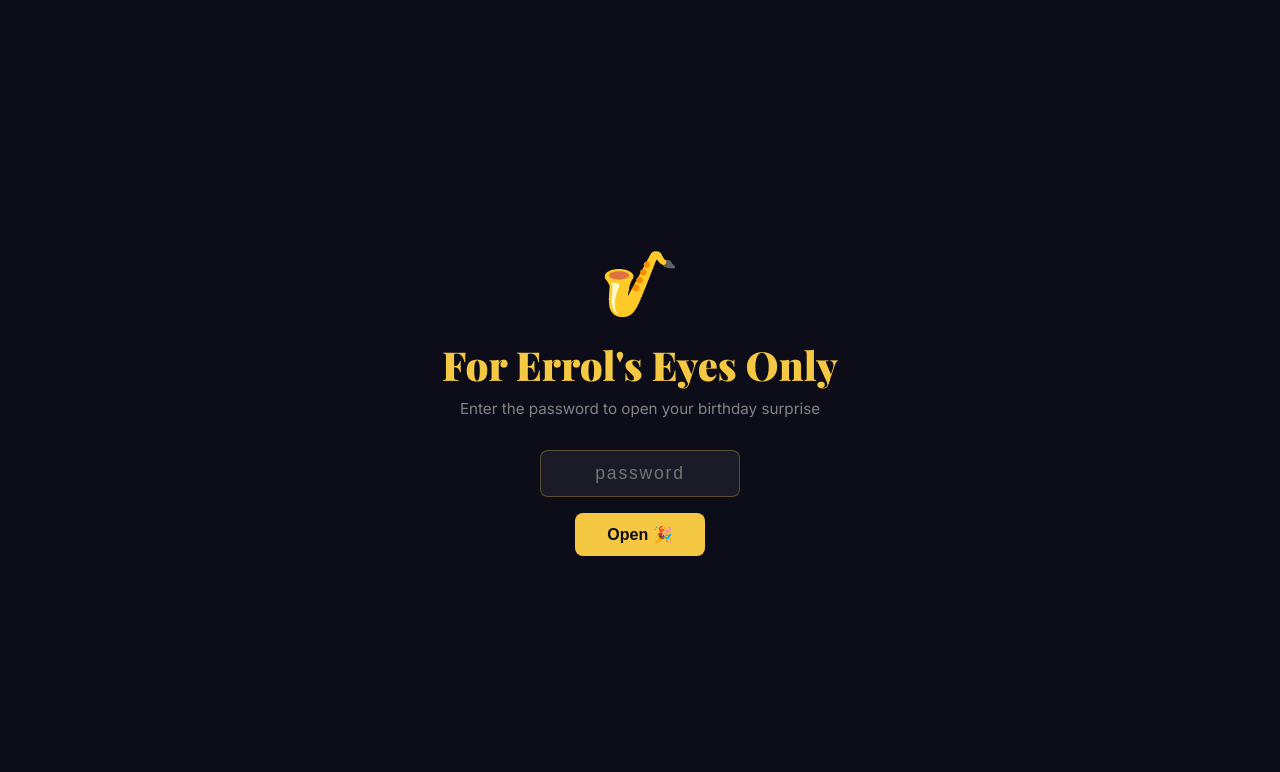
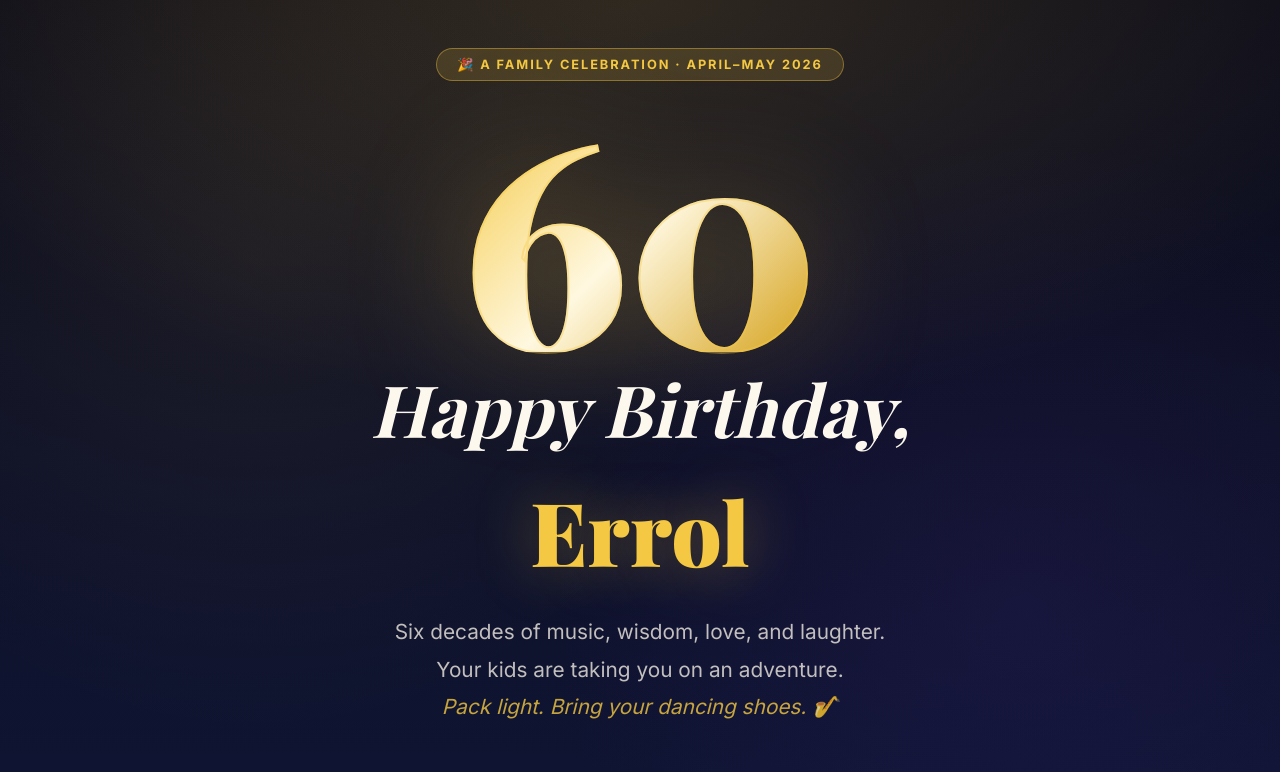
Before and after one commit to kvdsouza/errol-birthday, a plain HTML site: page index.html in a window 1280 px wide. Shown: the top 772 px of the page. Drawn offline with nearby package versions, Linux system fonts and the light colour scheme; a web font is replaced by a local one.

Commit message:
remove password gate - open access for everyone

```diff
--- a/index.html
+++ b/index.html
@@ -558,22 +558,6 @@
 </head>
 <body>
 
-<!-- PASSWORD GATE -->
-<div id="gate" style="position:fixed;inset:0;background:#0d0d1a;z-index:9999;display:flex;flex-direction:column;align-items:center;justify-content:center;font-family:'Inter',sans-serif;">
-  <div style="text-align:center;padding:2rem;">
-    <div style="font-size:4rem;margin-bottom:1rem;">🎷</div>
-    <div style="font-family:'Playfair Display',serif;font-size:2.5rem;font-weight:900;color:#f4c842;margin-bottom:0.5rem;">For Errol's Eyes Only</div>
-    <div style="color:rgba(253,248,238,0.5);font-size:0.95rem;margin-bottom:2rem;">Enter the password to open your birthday surprise</div>
-    <input id="gate-input" type="password" placeholder="password" autocomplete="off"
-      style="background:rgba(255,255,255,0.06);border:1px solid rgba(244,200,66,0.3);color:#fff;font-size:1.1rem;padding:0.75rem 1.25rem;border-radius:8px;text-align:center;outline:none;width:200px;letter-spacing:0.1em;"
-      onkeydown="if(event.key==='Enter')checkPass()" />
-    <br/>
-    <button onclick="checkPass()"
-      style="margin-top:1rem;background:#f4c842;color:#0d0d1a;font-weight:700;font-size:1rem;padding:0.75rem 2rem;border:none;border-radius:8px;cursor:pointer;">Open 🎉</button>
-    <div id="gate-err" style="color:#f87171;font-size:0.85rem;margin-top:0.75rem;display:none;">Not quite — try again! 😄</div>
-  </div>
-</div>
-
 <canvas id="confetti-canvas"></canvas>
 
 <!-- ── HERO ── -->
@@ -1117,17 +1101,6 @@
 </section>
 
 <script>
-// Password gate
-function checkPass() {
-  const val = document.getElementById('gate-input').value.trim().toLowerCase();
-  if (val === 'dad') {
-    document.getElementById('gate').style.display = 'none';
-  } else {
-    document.getElementById('gate-err').style.display = 'block';
-    document.getElementById('gate-input').value = '';
-  }
-}
-
 // Toggle day blocks
 function toggleDay(el) {
   el.classList.toggle('open');
```
